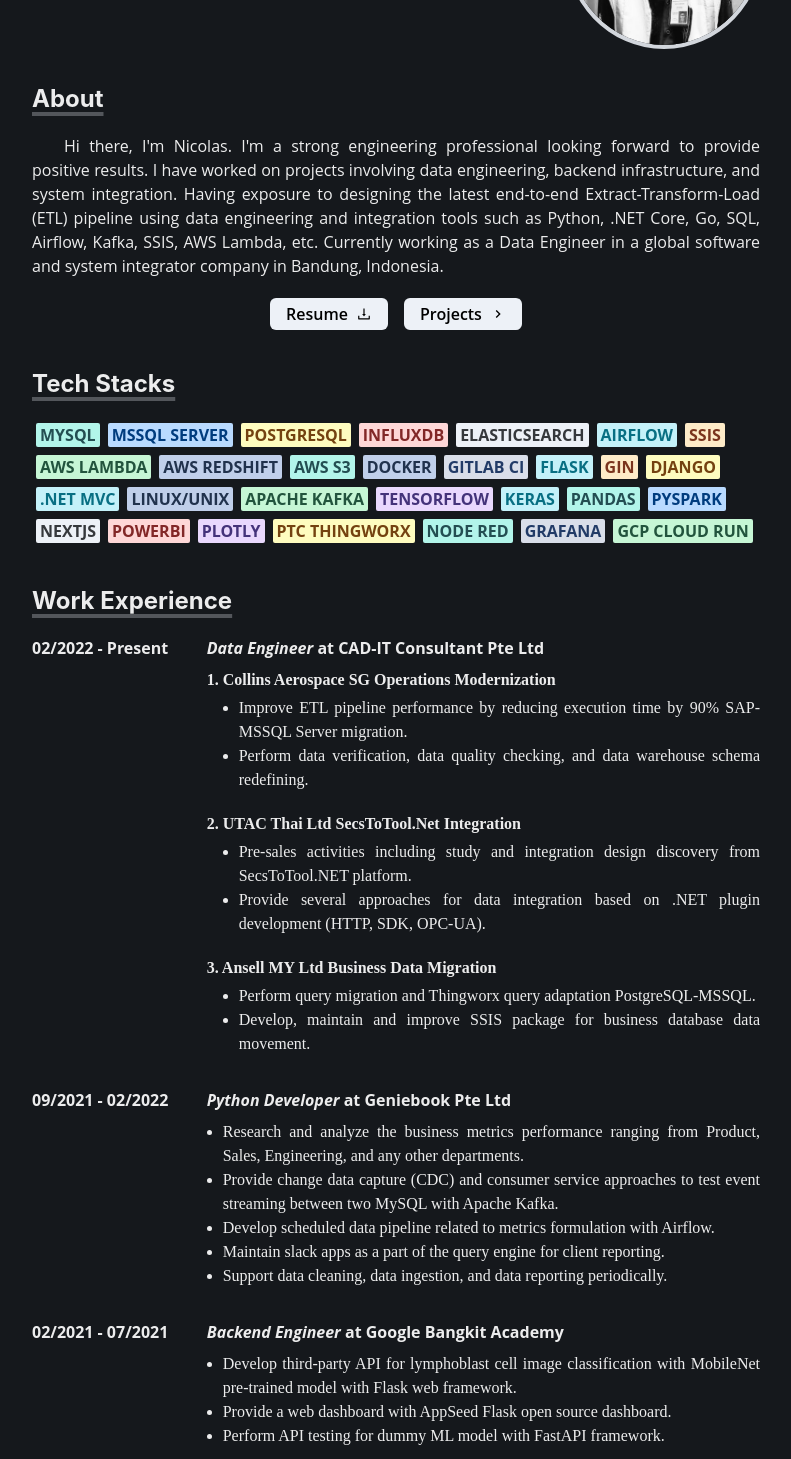
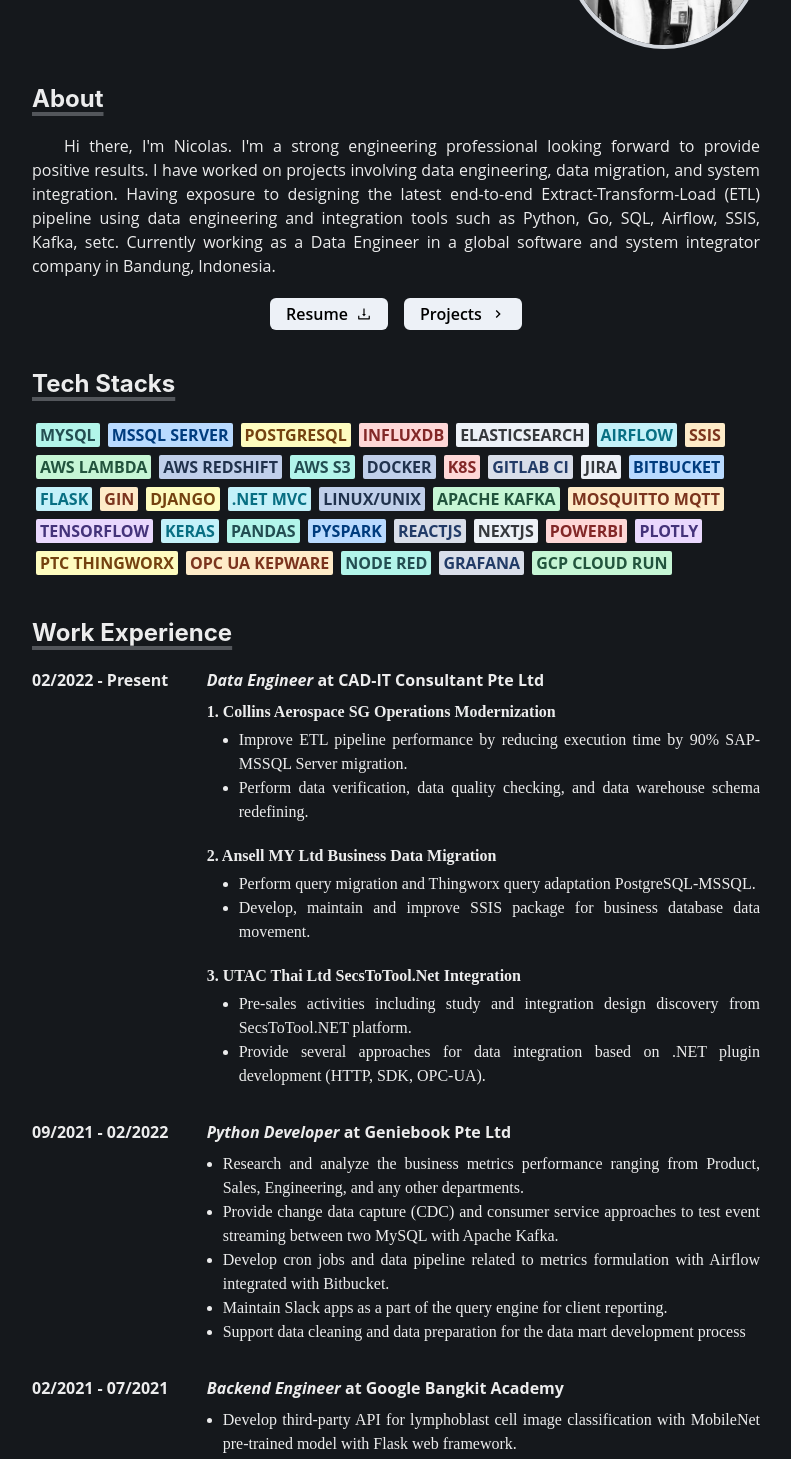
Before and after one commit to nichoteloo/nichoteloo.github.io, a Next.js app: page / in a window 1280 px wide. Shown: the part 280-1739 px from the top of the page, without its empty margins (244-1035 px from the left). Built offline with nearby package versions, Linux system fonts and the light colour scheme.

Commit message:
Add minimum

```diff
--- a/pages/index.js
+++ b/pages/index.js
@@ -61,15 +61,15 @@
             <Text variant="indented" fontSize={{ lg:"16px", md:"15px", sm: "15px" }} ml={{ lg:"0px", md:"2px", sm:"5px" }} mr={{ lg:"0px", md:"2px", sm:"5px" }}>
               Hi there, I&apos;m Nicolas. I&apos;m a strong engineering professional looking forward
               to provide positive results. I have worked on projects involving data engineering,
-              backend infrastructure, and system integration. Having exposure to designing the latest
+              data migration, and system integration. Having exposure to designing the latest
               end-to-end Extract-Transform-Load (ETL) pipeline using data engineering and integration
-              tools such as Python, .NET Core, Go, SQL, Airflow, Kafka, SSIS, AWS Lambda, etc.
+              tools such as Python, Go, SQL, Airflow, SSIS, Kafka, setc.
               Currently working as a Data Engineer in a global software and system integrator company
               in Bandung, Indonesia.
             </Text>
 
             <Box align="center" mt={5}>
-              <NextLink href="https://drive.google.com/file/d/1kiFsspPBwh5ygdj6Vf_bJamayA0uhsm9/view?usp=sharing" passHref>
+              <NextLink href="https://drive.google.com/file/d/1a0T6KJ8qqE3amg-SzZ7zT3LdBtRZf8ou/view?usp=sharing" passHref>
                 <Button mr={2} fontSize={{ lg:"16px", md:"15px", sm: "14px" }} align="center" rightIcon={<AiOutlineDownload />} colorScheme="gray" h={8}>
                   Resume
                 </Button>
@@ -105,21 +105,27 @@
               <Tech title="AWS Redshift" color="blue" />
               <Tech title="AWS S3" color="teal" />
               <Tech title="Docker" color="blue" />
+              <Tech title="K8s" color="red" />
               <Tech title="Gitlab CI" color="facebook" />
+              <Tech title="Jira" color="gray" />
+              <Tech title="Bitbucket" color="messenger" />
               <Tech title="Flask" color="cyan" />
               <Tech title="Gin" color="orange" />
               <Tech title="Django" color="yellow" />
               <Tech title=".NET MVC" color="cyan" />
               <Tech title="Linux/Unix" color="blue" />
               <Tech title="Apache Kafka" color="green" />
+              <Tech title="Mosquitto MQTT" color="orange" />
               <Tech title="Tensorflow" color="purple" />
               <Tech title="Keras" color="cyan" />
               <Tech title="Pandas" color="teal" />
               <Tech title="PySpark" color="messenger" />
+              <Tech title="ReactJS" color="facebook" />
               <Tech title="NextJS" color="gray" />
               <Tech title="PowerBI" color="red" />
               <Tech title="Plotly" color="purple" />
               <Tech title="PTC Thingworx" color="yellow" />
+              <Tech title="OPC UA Kepware" color="orange" />
               <Tech title="Node Red" color="teal" />
               <Tech title="Grafana" color="facebook" />
               <Tech title="GCP Cloud Run" color="green" />
@@ -149,23 +155,23 @@
             </ExperienceEntry>
 
             <ExperienceEntry
-              client="2. UTAC Thai Ltd SecsToTool.Net Integration"
+              client="2. Ansell MY Ltd Business Data Migration"
               indent={8}
               mb={1}
               responsibilities={[
-                'Pre-sales activities including study and integration design discovery from SecsToTool.NET platform.',
-                'Provide several approaches for data integration based on .NET plugin development (HTTP, SDK, OPC-UA).'
+                'Perform query migration and Thingworx query adaptation PostgreSQL-MSSQL.',
+                'Develop, maintain and improve SSIS package for business database data movement.',
               ]}
               >
             </ExperienceEntry>
 
             <ExperienceEntry
-              client="3. Ansell MY Ltd Business Data Migration"
+              client="3. UTAC Thai Ltd SecsToTool.Net Integration"
               indent={8}
               mb={8}
               responsibilities={[
-                'Perform query migration and Thingworx query adaptation PostgreSQL-MSSQL.',
-                'Develop, maintain and improve SSIS package for business database data movement.',
+                'Pre-sales activities including study and integration design discovery from SecsToTool.NET platform.',
+                'Provide several approaches for data integration based on .NET plugin development (HTTP, SDK, OPC-UA).'
               ]}
               >
             </ExperienceEntry>
@@ -178,9 +184,9 @@
               responsibilities={[
                 'Research and analyze the business metrics performance ranging from Product, Sales, Engineering, and any other departments.',
                 'Provide change data capture (CDC) and consumer service approaches to test event streaming between two MySQL with Apache Kafka.',
-                'Develop scheduled data pipeline related to metrics formulation with Airflow.',
-                'Maintain slack apps as a part of the query engine for client reporting.',
-                'Support data cleaning, data ingestion, and data reporting periodically.'
+                'Develop cron jobs and data pipeline related to metrics formulation with Airflow integrated with Bitbucket.',
+                'Maintain Slack apps as a part of the query engine for client reporting.',
+                'Support data cleaning and data preparation for the data mart development process'
               ]}>
             </ExperienceEntry>
 
```
